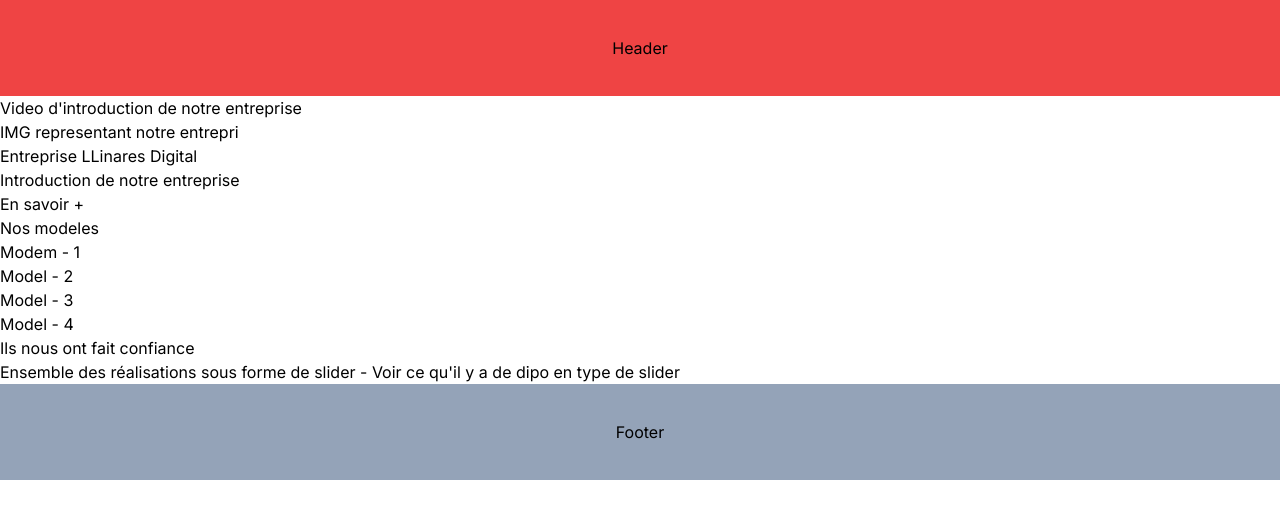
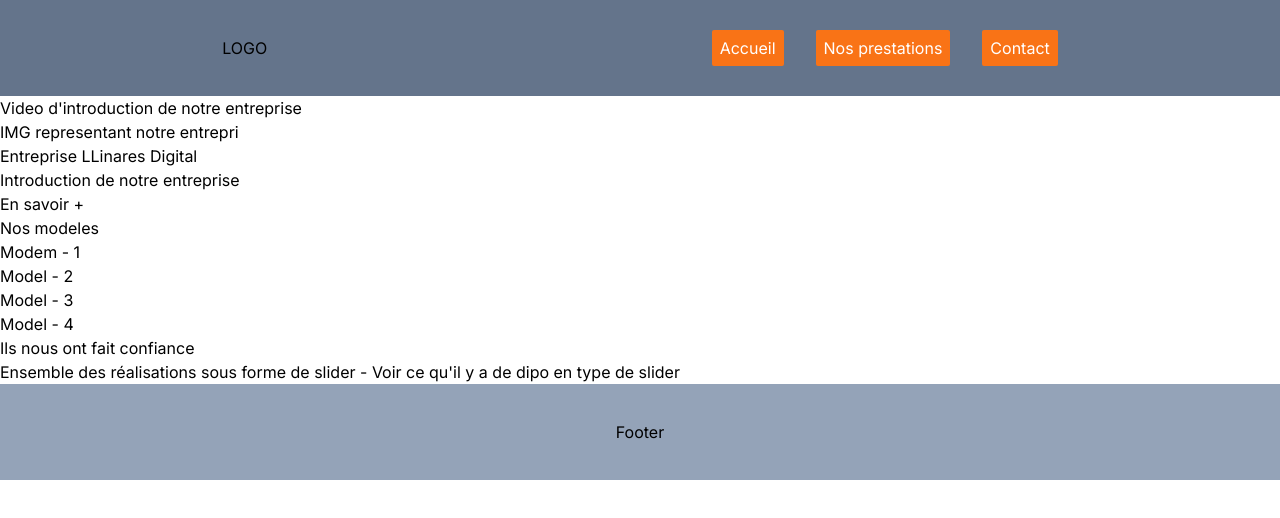
Before and after one commit to alexandredalmar/site-principale, a Next.js app: page / in a window 1280 px wide. Shown: the top 518 px of the page. Built offline with nearby package versions, Linux system fonts and the light colour scheme.

Commit message:
modifications de la page Home vers views/home.js--- modification du header

```diff
--- a/app/page.js
+++ b/app/page.js
@@ -1,62 +1,9 @@
 import Link from "next/link";
 import React from "react";
-import "./globals.css"
-import Image from "next/image";
+import HomePage from "@/view/home";
 
+const Home = () => {
+  return <HomePage />;
+};
 
-const  Home = () => {
-  return (
-    <div className="homePage">
-      <div className="wrapper">
-        <div className="mainContainer">
-          <div className="video">
-             Video d'introduction de notre entreprise
-          </div>
-
-          <div className="imgTxtContainer">
-            <div className="picture"> IMG representant notre entrepri</div>
-            <div className="txt">
-              <h1 className="title">Entreprise LLinares Digital</h1>
-             <p> Introduction de notre entreprise
-             </p>
-             <a>En savoir +</a>
-              </div>
-          </div>
-
-
-
-          <h2>Nos modeles</h2>
-
-          <div className="gridContainer">
-            <div className="block"> Modem - 1</div>
-            <div className="block">Model - 2</div>
-            <div className="block">Model - 3</div>
-            <div className="block"> Model - 4</div>
-          </div>
-
-          <h3 className="title">Ils nous ont fait confiance</h3>
-
-          <div className="sliderMultipleImg">
-            Ensemble des réalisations sous forme de slider - Voir ce qu'il y a de dipo en type de slider
-          </div>
-
-          <div className="contactContainer">
-            <div className="formContainer">
-            <form action=""></form>
-            </div>
-            <div className="txt">
-              <p></p>
-            </div>
-
-          </div>
-
-        </div>
-      </div>
-
-
-
-    </div>
-  );
-}
-
-export default Home ;
+export default Home;
--- a/components/Header/Header.js
+++ b/components/Header/Header.js
@@ -1,10 +1,41 @@
+import Link from "next/link";
 import React from "react";
 
 const Header = () => {
   return (
-    <div className="h-24 bg-red-500 flex items-center justify-center">
-      Header
-    </div>
+    <header className="h-auto bg-slate-500 flex items-center flex-row justify-around">
+      <div className="h-24 flex items-center">
+        <h1>LOGO</h1>
+      </div>
+      <nav>
+        <ul className="flex flex-row gap-8">
+          <li>
+            <Link
+              className="p-2 bg-orange-500 hover:bg-orange-300 transition-all text-white rounded-sm"
+              href="#"
+            >
+              Accueil
+            </Link>
+          </li>
+          <li>
+            <Link
+              className="p-2 bg-orange-500 hover:bg-orange-300 transition-all  text-white rounded-sm"
+              href="#"
+            >
+              Nos prestations
+            </Link>
+          </li>
+          <li>
+            <Link
+              className="p-2 bg-orange-500 hover:bg-orange-300 transition-all text-white rounded-sm"
+              href="#"
+            >
+              Contact
+            </Link>
+          </li>
+        </ul>
+      </nav>
+    </header>
   );
 };
 
--- /dev/null
+++ b/components/Sections/SectionsHome/SectionsHomeBannerVideo.js
@@ -0,0 +1,7 @@
+import React from "react";
+
+const SectionsHomeBannerVideo = () => {
+  return <div>SectionsHomeBannerVideo</div>;
+};
+
+export default SectionsHomeBannerVideo;
--- a/view/home.js
+++ b/view/home.js
@@ -1,13 +1,49 @@
-import React from 'react'
+import React from "react";
 
-const test = () => {
+const HomePage = () => {
   return (
-    <div className='bg-red-500'>
-        <h1 className='text-2xl '>test</h1>
+    <div className="homePage">
+      <div className="wrapper">
+        <div className="mainContainer">
+          <div className="video">Video d'introduction de notre entreprise</div>
 
+          <div className="imgTxtContainer">
+            <div className="picture"> IMG representant notre entrepri</div>
+            <div className="txt">
+              <h1 className="title">Entreprise LLinares Digital</h1>
+              <p> Introduction de notre entreprise</p>
+              <a>En savoir +</a>
+            </div>
+          </div>
 
+          <h2>Nos modeles</h2>
+
+          <div className="gridContainer">
+            <div className="block"> Modem - 1</div>
+            <div className="block">Model - 2</div>
+            <div className="block">Model - 3</div>
+            <div className="block"> Model - 4</div>
+          </div>
+
+          <h3 className="title">Ils nous ont fait confiance</h3>
+
+          <div className="sliderMultipleImg">
+            Ensemble des réalisations sous forme de slider - Voir ce qu'il y a
+            de dipo en type de slider
+          </div>
+
+          <div className="contactContainer">
+            <div className="formContainer">
+              <form action=""></form>
+            </div>
+            <div className="txt">
+              <p></p>
+            </div>
+          </div>
         </div>
-  )
-}
+      </div>
+    </div>
+  );
+};
 
-export default test;
+export default HomePage;
```
